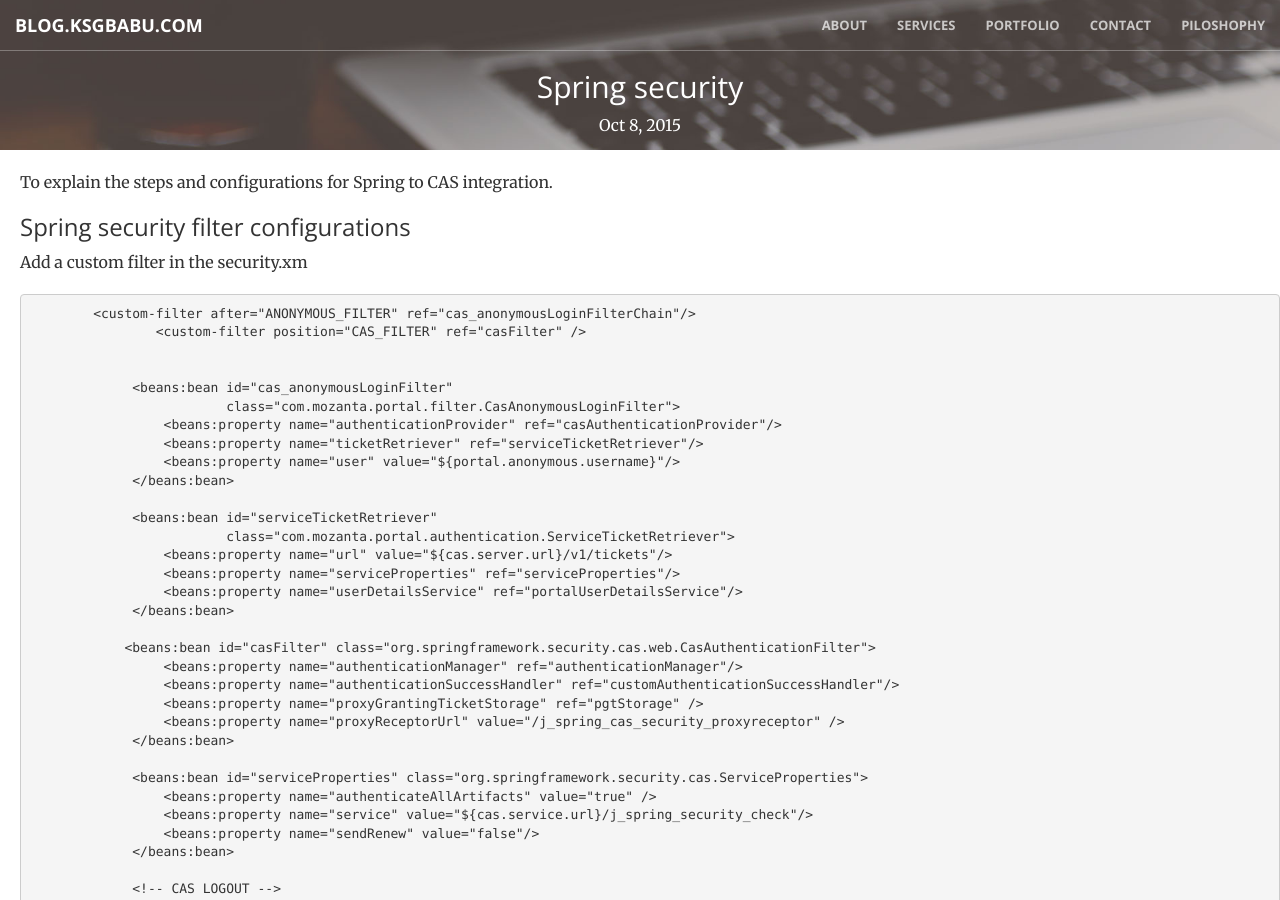
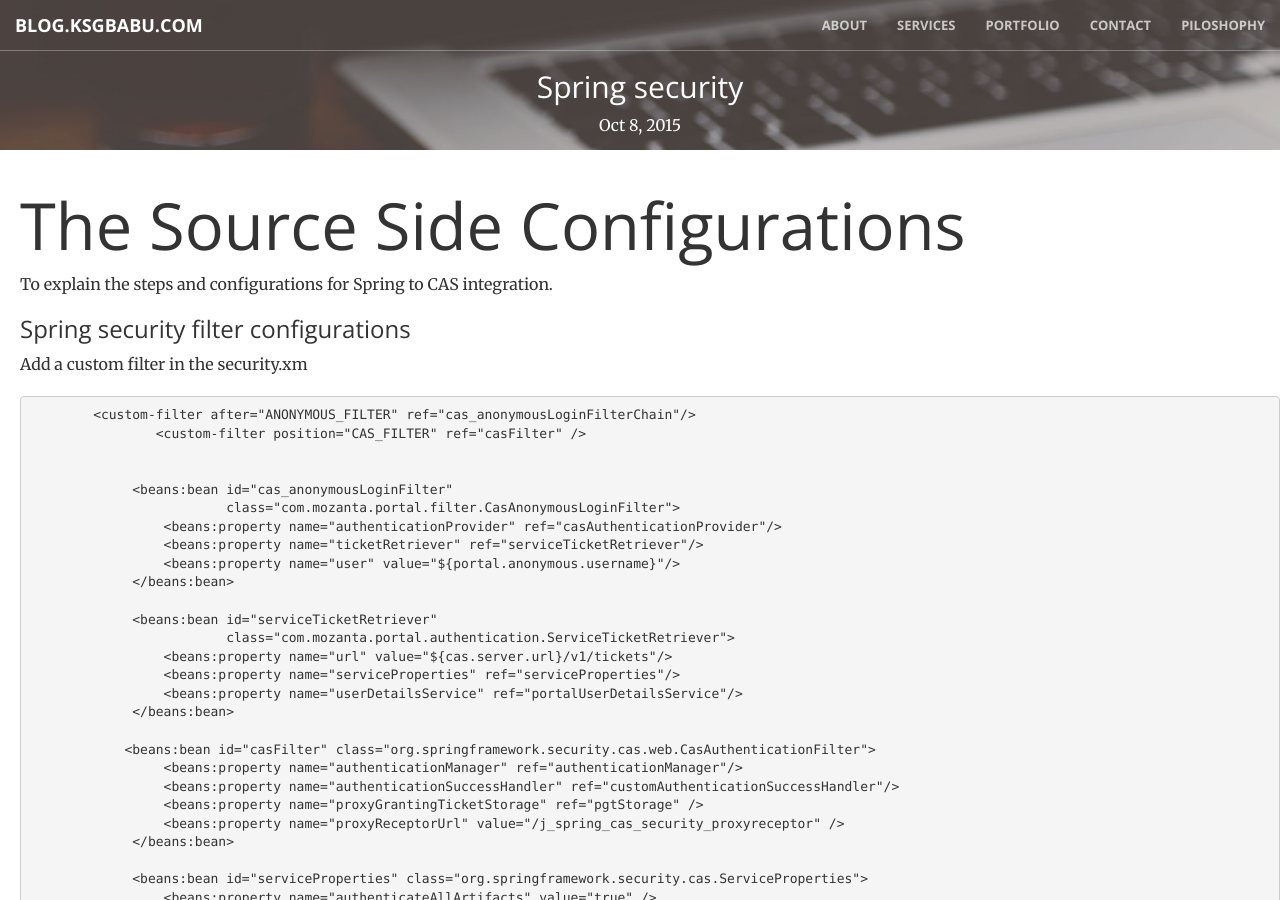
Before and after one commit to ksgbabu/ksgbabu.github.io, a Jekyll site: the page built from _posts/oct-2015/2015-10-8-CAS-integrations.md, in a window 1280 px wide and 900 px high. Built offline with Jekyll 4.4.1, drawn with Linux system fonts in a browser that asks for light colours.

Commit message:
Cas integration heading updated

```diff
--- a/_posts/oct-2015/2015-10-8-CAS-integrations.md
+++ b/_posts/oct-2015/2015-10-8-CAS-integrations.md
@@ -2,6 +2,8 @@
 layout: post
 title: Spring security
 ---
+
+# The Source Side Configurations
 
 To explain the steps and configurations for Spring to CAS integration.
 
```
